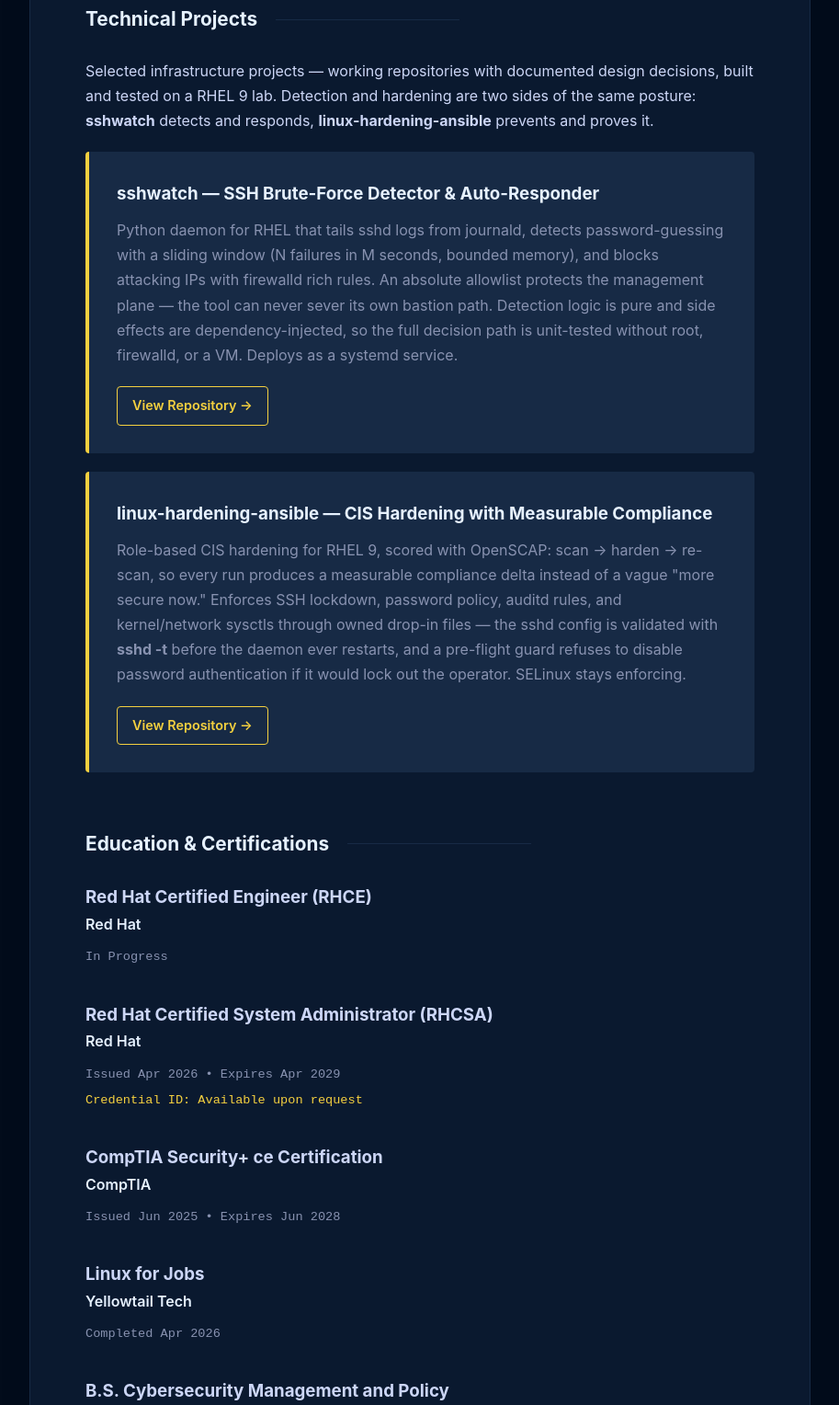
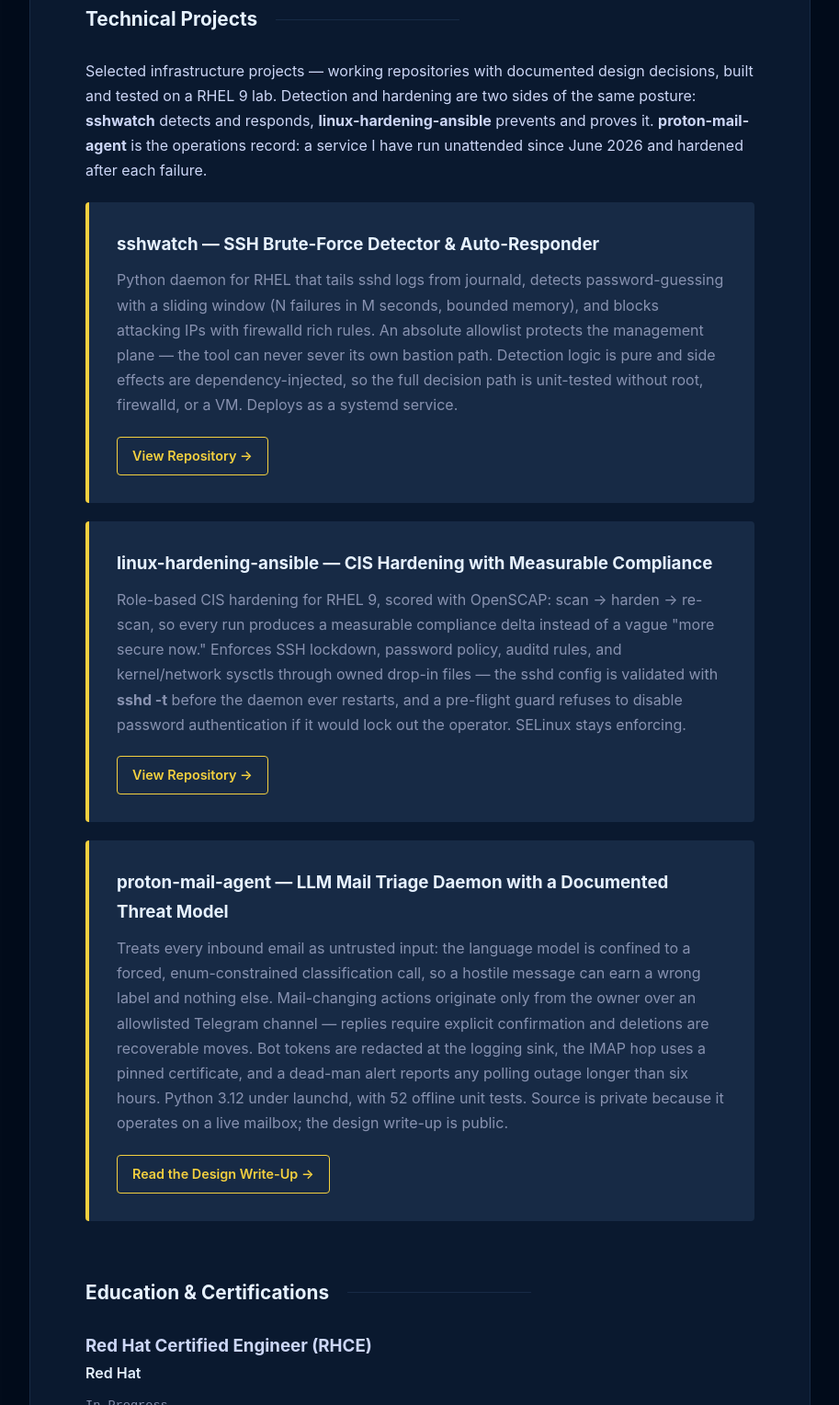
Before and after one commit to Worldtraveler247/resume, a plain HTML site: page index.html in a window 1280 px wide. Shown: the part 2799-4327 px from the top of the page at 92% size, without its empty margins (183-1096 px from the left). Drawn offline with Linux system fonts and the light colour scheme.

Commit message:
feat: add proton-mail-agent to technical projects
Third project box on the site and matching bullet in resume.md, linking
to the public design write-up. resume.pdf is not regenerated here.

Co-Authored-By: Claude Fable 5.2 <noreply@anthropic.com>

```diff
--- a/index.html
+++ b/index.html
@@ -99,7 +99,7 @@
 
             <section id="projects">
                 <h2>Technical Projects</h2>
-                <p>Selected infrastructure projects &mdash; working repositories with documented design decisions, built and tested on a RHEL 9 lab. Detection and hardening are two sides of the same posture: <strong>sshwatch</strong> detects and responds, <strong>linux-hardening-ansible</strong> prevents and proves it.</p>
+                <p>Selected infrastructure projects &mdash; working repositories with documented design decisions, built and tested on a RHEL 9 lab. Detection and hardening are two sides of the same posture: <strong>sshwatch</strong> detects and responds, <strong>linux-hardening-ansible</strong> prevents and proves it. <strong>proton-mail-agent</strong> is the operations record: a service I have run unattended since June 2026 and hardened after each failure.</p>
 
                 <div class="project-highlights">
                     <div class="project-box">
@@ -112,6 +112,12 @@
                         <h3>linux-hardening-ansible &mdash; CIS Hardening with Measurable Compliance</h3>
                         <p>Role-based CIS hardening for RHEL 9, scored with OpenSCAP: scan &rarr; harden &rarr; re-scan, so every run produces a measurable compliance delta instead of a vague "more secure now." Enforces SSH lockdown, password policy, auditd rules, and kernel/network sysctls through owned drop-in files &mdash; the sshd config is validated with <strong>sshd -t</strong> before the daemon ever restarts, and a pre-flight guard refuses to disable password authentication if it would lock out the operator. SELinux stays enforcing.</p>
                         <a href="https://github.com/Worldtraveler247/linux-hardening-ansible" class="btn-secondary" target="_blank">View Repository &rarr;</a>
+                    </div>
+
+                    <div class="project-box">
+                        <h3>proton-mail-agent &mdash; LLM Mail Triage Daemon with a Documented Threat Model</h3>
+                        <p>Treats every inbound email as untrusted input: the language model is confined to a forced, enum-constrained classification call, so a hostile message can earn a wrong label and nothing else. Mail-changing actions originate only from the owner over an allowlisted Telegram channel &mdash; replies require explicit confirmation and deletions are recoverable moves. Bot tokens are redacted at the logging sink, the IMAP hop uses a pinned certificate, and a dead-man alert reports any polling outage longer than six hours. Python 3.12 under launchd, with 52 offline unit tests. Source is private because it operates on a live mailbox; the design write-up is public.</p>
+                        <a href="https://worldtraveler247.github.io/code_projects/proton-mail-agent/how-it-works.html" class="btn-secondary" target="_blank">Read the Design Write-Up &rarr;</a>
                     </div>
                 </div>
             </section>
```
Also changed, not shown: 1 other file.
